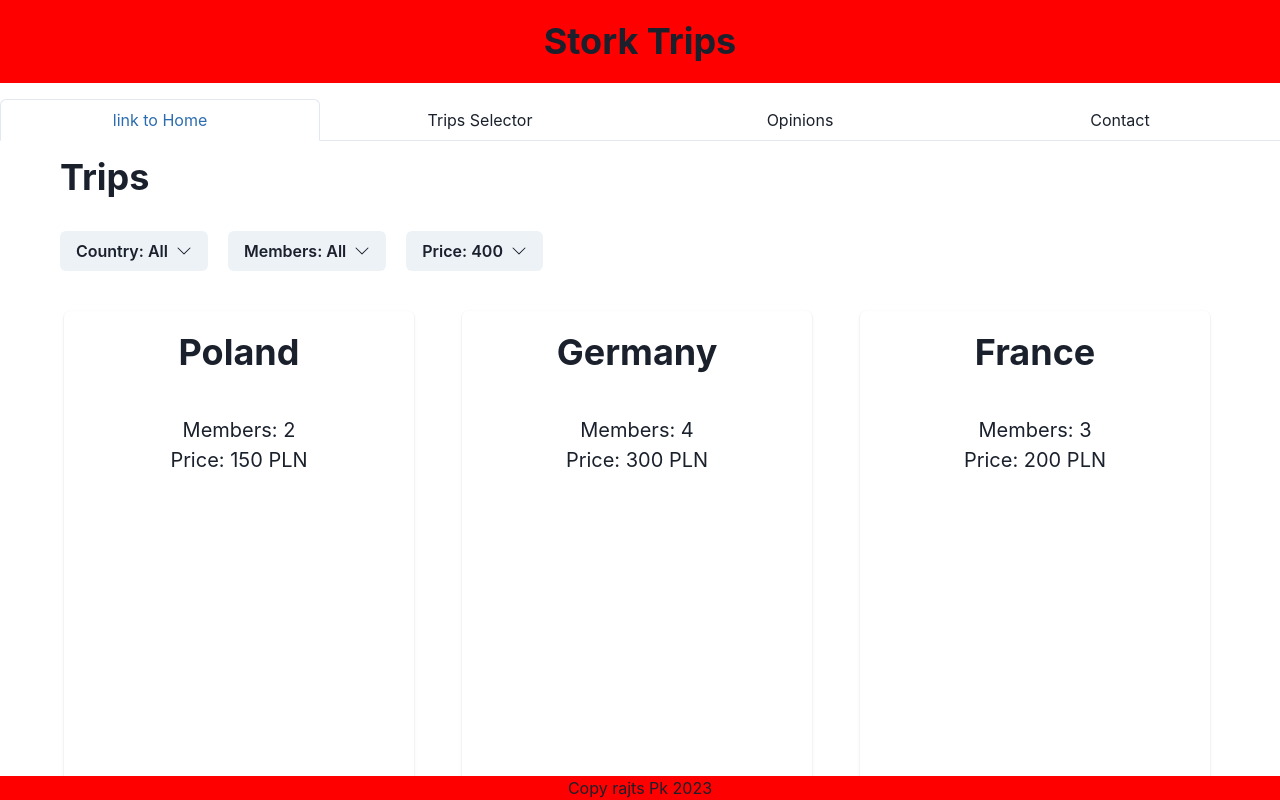
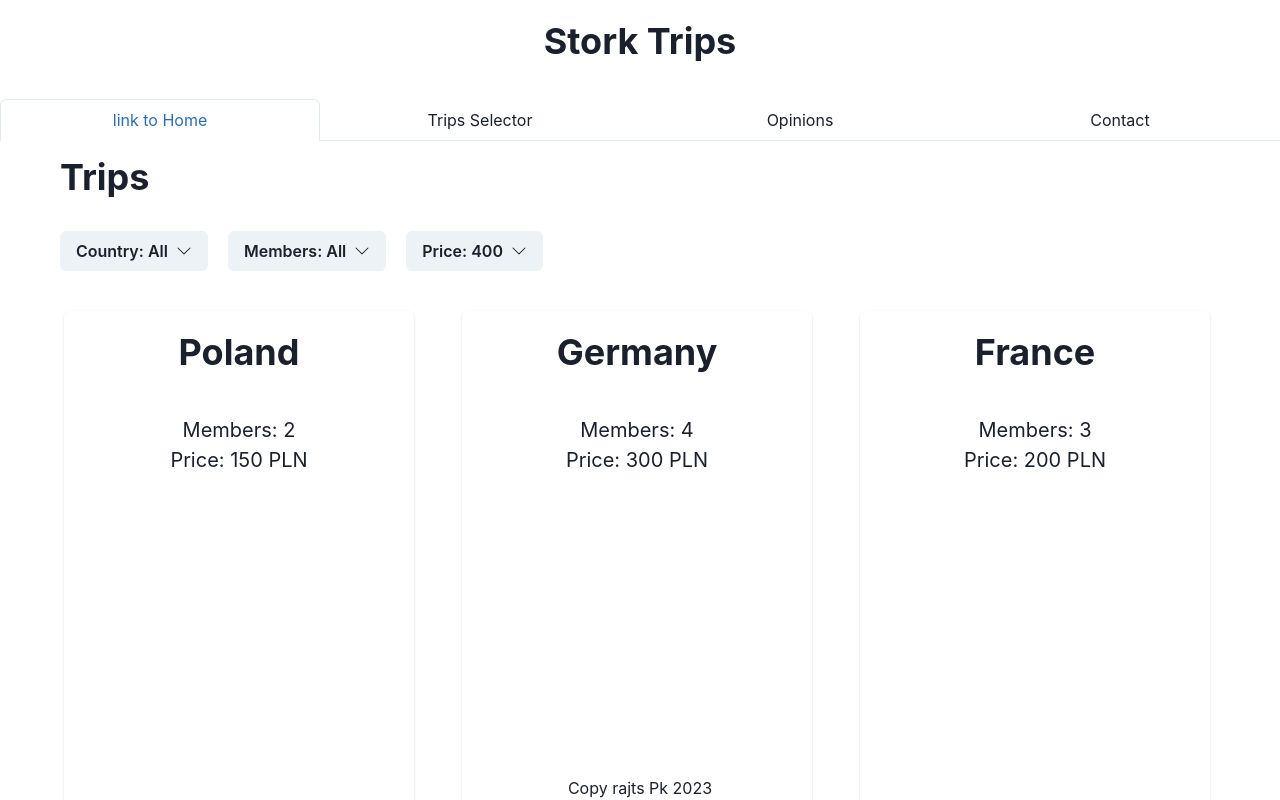
Before and after one commit to PiotrKeska/StorkTravel, a React (Vite) app in the folder storks-trips/: page / in a window 1280 px wide. Shown: the top 800 px of the page. Built offline with nearby package versions, Linux system fonts and the light colour scheme.

Commit message:
Change styles in footer and header

```diff
--- a/storks-trips/src/Footer/Footer.tsx
+++ b/storks-trips/src/Footer/Footer.tsx
@@ -8,7 +8,6 @@ const Footer = () => {
       bottom="0"
       left="0"
       width="100%"
-      bg="red"
     >
       <Text textAlign="center">Copy rajts Pk 2023</Text>
     </Box>
--- a/storks-trips/src/Header/Header.tsx
+++ b/storks-trips/src/Header/Header.tsx
@@ -2,7 +2,7 @@ import { Box, Heading } from "@chakra-ui/react";
 
 const Header = () => {
   return (
-    <Box bg="red" paddingY={5}>
+    <Box paddingY={5}>
       <Heading textAlign="center">Stork Trips</Heading>
     </Box>
   );
```
